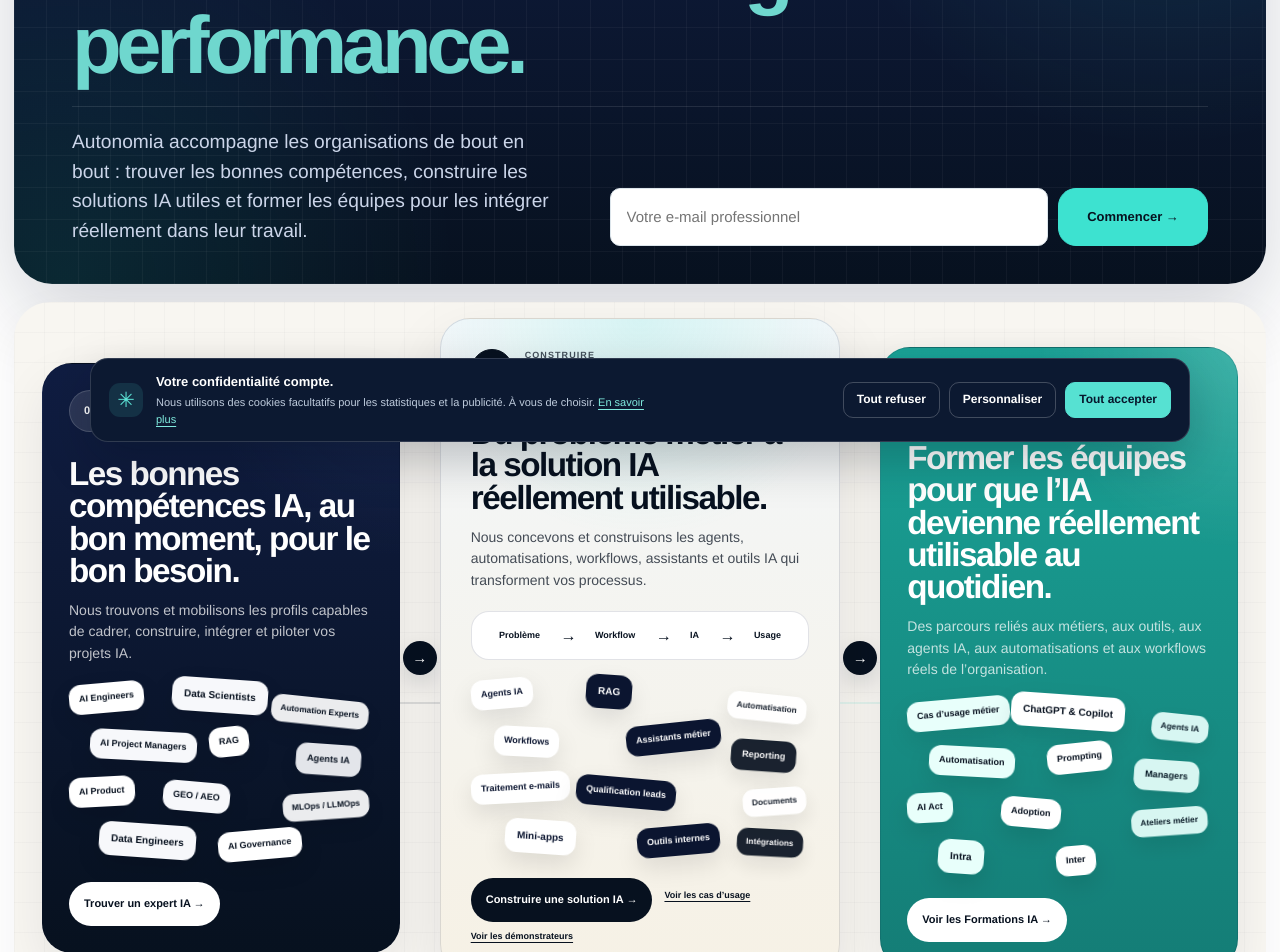
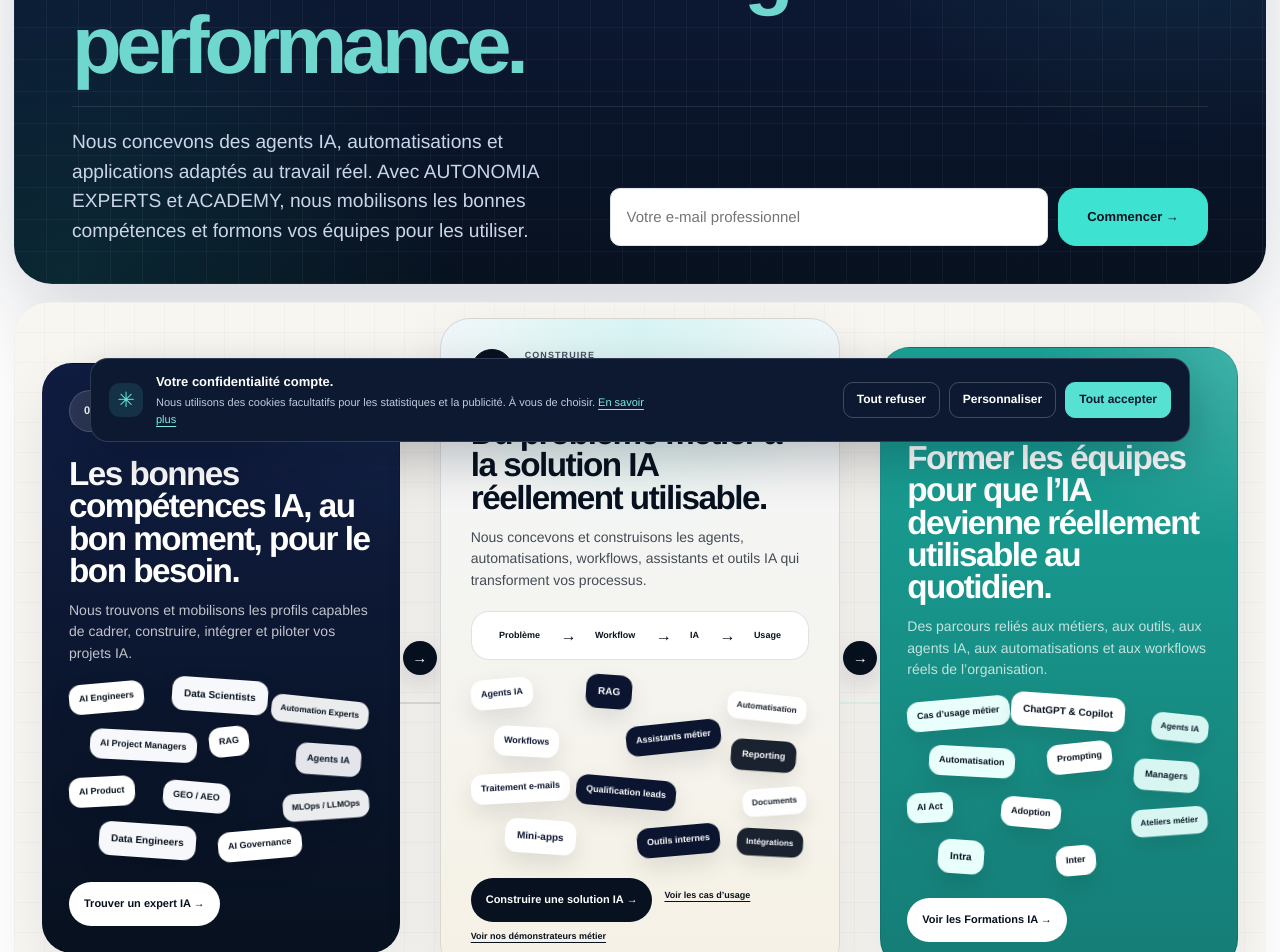
Before and after one commit to aristote-app/Autonomia-MCP, a Next.js app in the folder site/: page / in a window 1280 px wide. Shown: the part 340-1292 px from the top of the page. Built offline with nearby package versions, Linux system fonts and the light colour scheme; no server answers.

Commit message:
feat(home): make BUILD value proposition clearer and link demos

```diff
--- a/site/app/page.js
+++ b/site/app/page.js
@@ -32,8 +32,8 @@
 
           <div className="homeHeroMinimalBottomV14">
             <p className="homeHeroMinimalLeadV13">
-              Autonomia accompagne les organisations de bout en bout : trouver les bonnes compétences,
-              construire les solutions IA utiles et former les équipes pour les intégrer réellement dans leur travail.
+              Nous concevons des agents IA, automatisations et applications adaptés au travail réel.
+              Avec AUTONOMIA EXPERTS et ACADEMY, nous mobilisons les bonnes compétences et formons vos équipes pour les utiliser.
             </p>
 
             <div className="homeHeroMinimalStartV13">
@@ -78,7 +78,7 @@
             <div className="executionBuildLinksV12">
               <Link href="/solutions-ia" className="executionPillarCtaV12">Construire une solution IA →</Link>
               <Link href="/cas-usage-ia">Voir les cas d’usage</Link>
-              <Link href="/observatoire-ia">Voir les démonstrateurs</Link>
+              <Link href="/demonstrateurs-ia">Voir nos démonstrateurs métier</Link>
             </div>
           </article>
 
```
